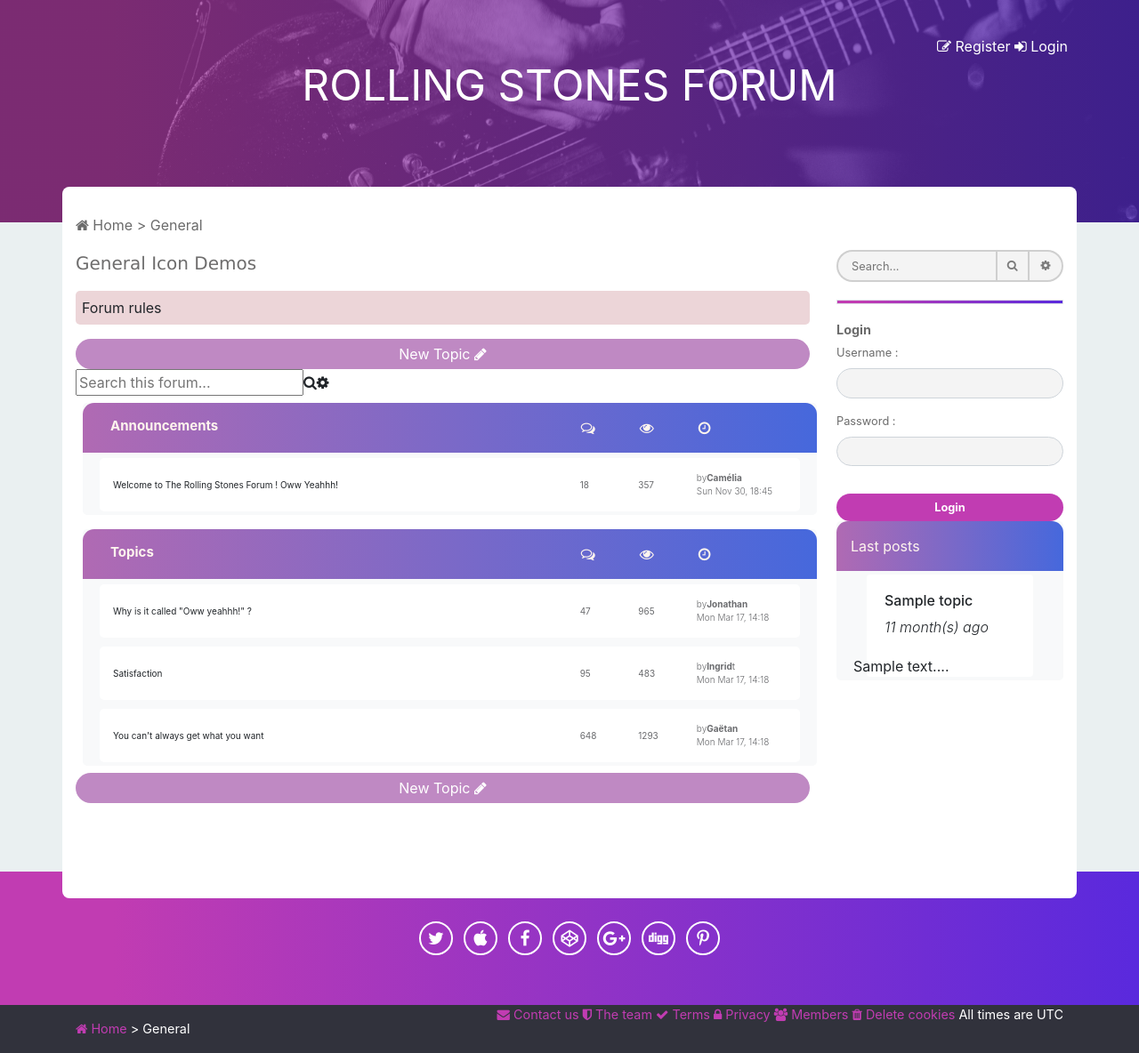
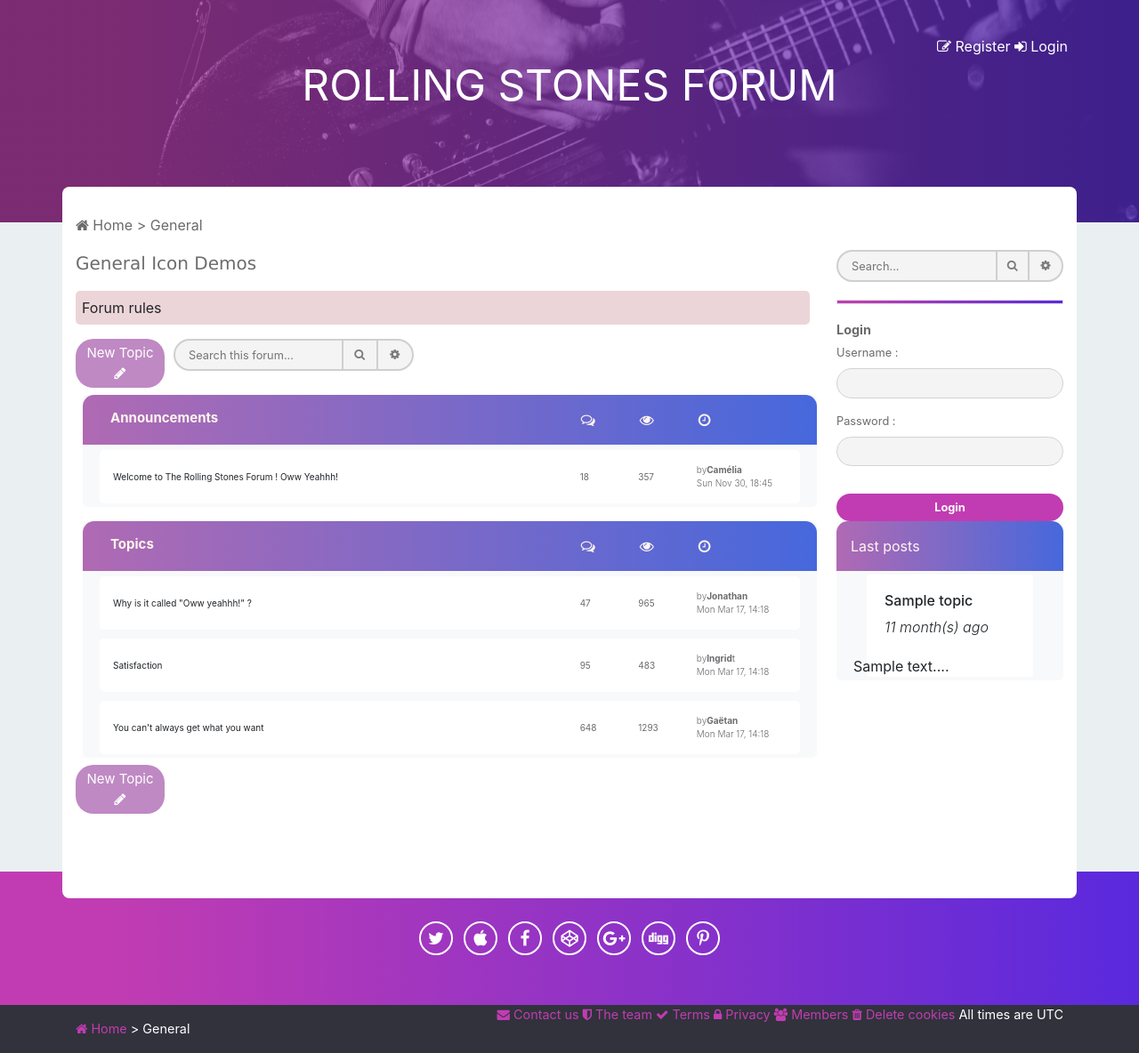
Before and after one commit to JonathanMaillard/BCBB-Forum, a PHP site: page /topics.php?id=1 in a window 1280 px wide. Shown: the whole page at 89% size. Run offline with PHP 8.4, Linux system fonts and the light colour scheme; data comes from the database, SQL or seed files in the repository; tables that the repository leaves empty hold one stand-in row (values such as "Sample post"); style sheets or scripts are compiled from the project's sources.

Commit message:
updt with dev

```diff
--- a/css/topics.css
+++ b/css/topics.css
@@ -4,12 +4,75 @@
   color: #6e6d6d;
 }
 
+.search {
+  display: flex;
+  flex-direction: row;
+}
+
 .new {
+  width: 100px;
+  font-size: 15px;
   background-color: #BF89C3;
   border-radius: 20px;
   padding: 5px;
   color: white;
   border: none;
+  margin-right: 10px;
+}
+
+.topic-search {
+  width: 270px;
+  display: flex;
+}
+
+.main-search .searchTerm {
+  width: 70%;
+  border: 2px solid #cfcfcf;
+  border-right: none;
+  padding: 5px;
+  padding-left: 15px;
+  height: 36px;
+  border-radius: 20px 0 0 20px;
+  outline: none;
+  color: #333333;
+  background-color: #f4f4f4;
+  font-size: 0.8rem;
+}
+
+.main-search .searchTerm:focus {
+  color: #333333;
+}
+
+.main-search .searchButton {
+  width: 15%;
+  height: 36px;
+  border: 2px solid #cfcfcf;
+  background: #f4f4f4;
+  text-align: center;
+  color: #7b7b7b;
+  cursor: pointer;
+  font-size: 0.8rem;
+}
+
+.main-search .searchButton:hover {
+  color: #333333;
+}
+
+.main-search .searchOption {
+  width: 15%;
+  height: 36px;
+  border: 2px solid #cfcfcf;
+  border-left: none;
+  background: #f4f4f4;
+  text-align: center;
+  color: #7b7b7b;
+  border-radius: 0 20px 20px 0;
+  cursor: pointer;
+  font-size: 0.8rem;
+}
+
+.main-search .searchOption:hover {
+  color: #333333;
 }
 
 .rules {
@@ -42,6 +105,8 @@
 
 .row {
   flex-wrap: wrap;
+  margin-right: -15Px;
+  margin-left: -15px;
 }
 
 .banner__title {
--- a/css/topics.scss
+++ b/css/topics.scss
@@ -4,18 +4,76 @@
     color: rgb(110, 109, 109);
   }
 
+  .search {
+    display: flex;
+    flex-direction: row;
+  }
+
   .new {
+    width: 100px;
+    font-size: 15px;
     background-color: #BF89C3;
     border-radius: 20px;
     padding: 5px;
     color: white;
     border: none;
+    margin-right: 10px;
+  }
+
+  .topic-search {
+    width: 270px;
+    display: flex;
+  }
+  .main-search .searchTerm {
+    width: 70%;
+    border: 2px solid #cfcfcf;
+    border-right: none;
+    padding: 5px;
+    padding-left: 15px;
+    height: 36px;
+    border-radius: 20px 0 0 20px;
+    outline: none;
+    color: #333333;
+    background-color: #f4f4f4;
+    font-size: 0.8rem;
+  }
+  .main-search .searchTerm:focus {
+    color: #333333;
+  }
+  .main-search .searchButton {
+    width: 15%;
+    height: 36px;
+    border: 2px solid #cfcfcf;
+    background: #f4f4f4;
+    text-align: center;
+    color: #7b7b7b;
+    cursor: pointer;
+    font-size: 0.8rem;
+  }
+  .main-search .searchButton:hover {
+    color: #333333;
+  }
+  .main-search .searchOption {
+    width: 15%;
+    height: 36px;
+    border: 2px solid #cfcfcf;
+    border-left: none;
+    background: #f4f4f4;
+    text-align: center;
+    color: #7b7b7b;
+    border-radius: 0 20px 20px 0;
+    cursor: pointer;
+    font-size: 0.8rem;
+  }
+  .main-search .searchOption:hover {
+    color: #333333;
   }
 
   .rules {
     background-color: #ECD5D8;
     border-radius: 5px;
     padding: 7px;
+    width: 100%;
     /* box-shadow: -20px 0 0 rgb(150, 1, 1); */
   }
 
@@ -30,6 +88,7 @@
     border-radius: 0.8em 0.8em 0em 0em;
     background: linear-gradient(90deg, #b06ab3 0%, #4668dc 100%);
     color: seashell;
+    width: 100%;
 }
 
 .align-items-center {
@@ -42,8 +101,8 @@
 
 .row {
   flex-wrap: wrap;
-  margin-right: -25Px;
-  margin-left: -25px;
+  margin-right: -15Px;
+  margin-left: -15px;
 }
 
   .banner__title {
--- a/includes/footer.php
+++ b/includes/footer.php
@@ -49,7 +49,6 @@
                     ?>
 
 
-
                 <!-- last posts section -->
                 <?php include('includes/last_posts.php'); ?>
 
--- a/target_login.php
+++ b/target_login.php
@@ -4,8 +4,9 @@
     ini_set('display_startup_errors', 1);
     error_reporting(E_ALL);
 
-    $arianne = '<p><a href="index.php"><i class="fa fa-home" aria-hidden="true"></i> Home</a> > Register</p>';
+    $arianne = '<p><a href="index.php"><i class="fa fa-home" aria-hidden="true"></i> Home</a> > Log in</p>';
     $titre = "Log in - Rolling Stones Forum";
+    $css = 'form';
 ?>
 
 <?php
@@ -43,7 +44,8 @@
 
 ?>
 
-<h2><?php echo $message ?></h2>
+<h2 class="title">Log in</h2>
+<p class="resume"><?php echo $message ?></p>
 
 <button type="submit" class="btn btn-primary"> Continue <i class="fa fa-sign-in" aria-hidden="true"></i></button>
 
--- a/target_register.php
+++ b/target_register.php
@@ -37,6 +37,7 @@
 
     <h2>Subscription successful</h2>
 
+
     <button type="submit" class="btn btn-primary"><a href="index.php"> Continue </a><i class="fa fa-sign-in" aria-hidden="true"></i></button>
 
 <?php
--- a/topics.php
+++ b/topics.php
@@ -7,7 +7,7 @@
 
     include "includes/connect.php";
 
-    //Get ID of the selected categories ont he board
+    //Get ID of the selected categories ont the board
     $category_id = $_GET["id"];
 
     //Get the category name in the DB
@@ -21,7 +21,7 @@
     $cat_name = $result["cat_name"];
 
     //Modify these varialbe according to your page
-    $arianne = '<p><a href=#><i class="fa fa-home" aria-hidden="true"></i> Home</a> > ' . $cat_name . ' </p>';
+    $arianne = '<p><a href="index.php"><i class="fa fa-home" aria-hidden="true"></i> Home</a> > ' . $cat_name . ' </p>';
     $titre = $cat_name . " - Rolling Stones Forum";
     $css = "topics";
 
@@ -35,9 +35,17 @@
 
     <p class="rules">Forum rules</p>
 
+    <div class="search">
     <button class="new">New Topic  <i class="fa fa-pencil" aria-hidden="true"></i></button>
-    <div class="search">
-        <input type ="text" placeholder="Search this forum..."><i class="fa fa-search" aria-hidden="true"></i><i class="fa fa-cog" aria-hidden="true"></i>
+        <div class="main-search topic-search">
+            <input type="text" class="searchTerm" placeholder="Search this forum...">
+            <button type="submit" class="searchButton">
+                <i class="fa fa-search"></i>
+                </button>
+                <button type="submit" class="searchOption">
+                    <i class="fa fa-cog"></i>
+            </button>
+        </div>
     </div>
     <div class="container-fluid bg-light rounded-lg m-2">
         <div class="banner flex row align-items-center">
@@ -179,7 +187,7 @@
             </div>
         </div>
     </div>
-    <button class="new">New Topic  <i class="fa fa-pencil" aria-hidden="true"></i></button>
+    <button onclick="create_topic.php" class="new">New Topic  <i class="fa fa-pencil" aria-hidden="true"></i></button>
     <br>
 <?php
     include "includes/footer.php";
```
Also changed, not shown: create_topic.php (+5 -5 lines), create_topic_script.php (added, +23 -0 lines), css/form.css (+21 -12 lines), css/form.scss (+19 -7 lines), login.php (+3 -5 lines), profile.php (+12 -15 lines), register.php (+9 -17 lines), target_profile.php (+8 -0 lines), images/default-avatar.jpg (added), 2 other files.
